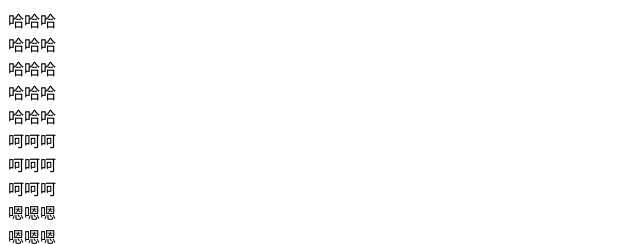
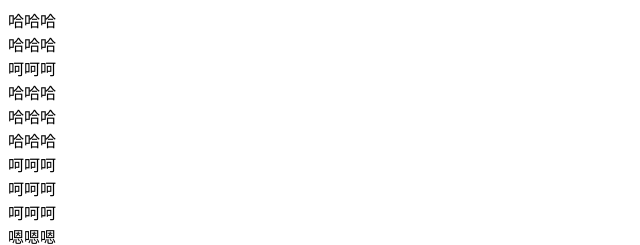
Before and after one commit to lantiani/fileTest, a plain HTML site: page index.html in a window 1280 px wide. Shown: the top 245 px of the page, 0-640 px from the left. Drawn offline with Linux system fonts and the light colour scheme.

Commit message:
mastertest

```diff
--- a/index.html
+++ b/index.html
@@ -8,7 +8,7 @@
 </head>
 <body>
     <div>哈哈哈</div>
-    <div>哈哈哈</div>
+    <div>哈哈哈</div> <div>呵呵呵</div>
     <div>哈哈哈</div>
     <div>哈哈哈</div>
     <div>哈哈哈</div>
```
